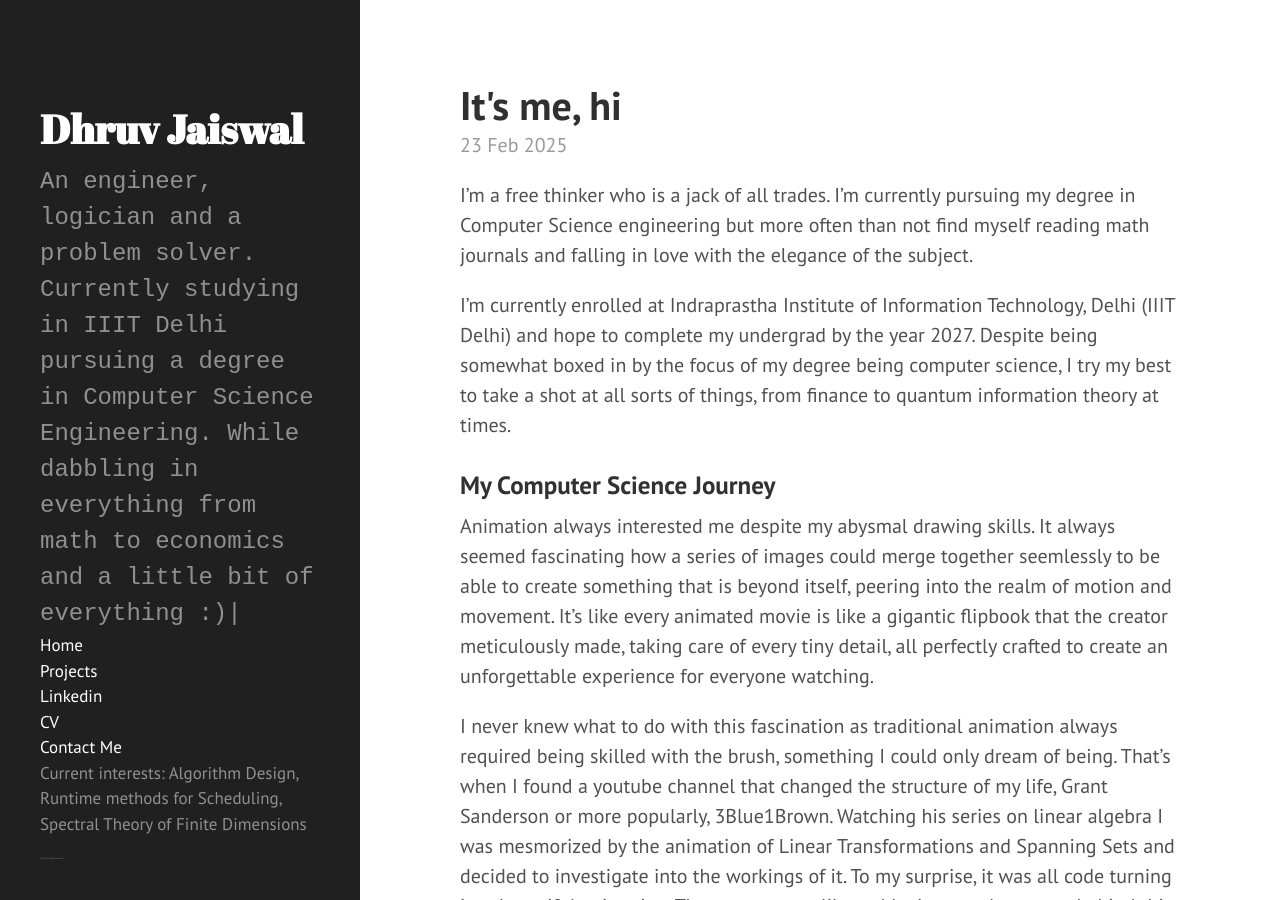
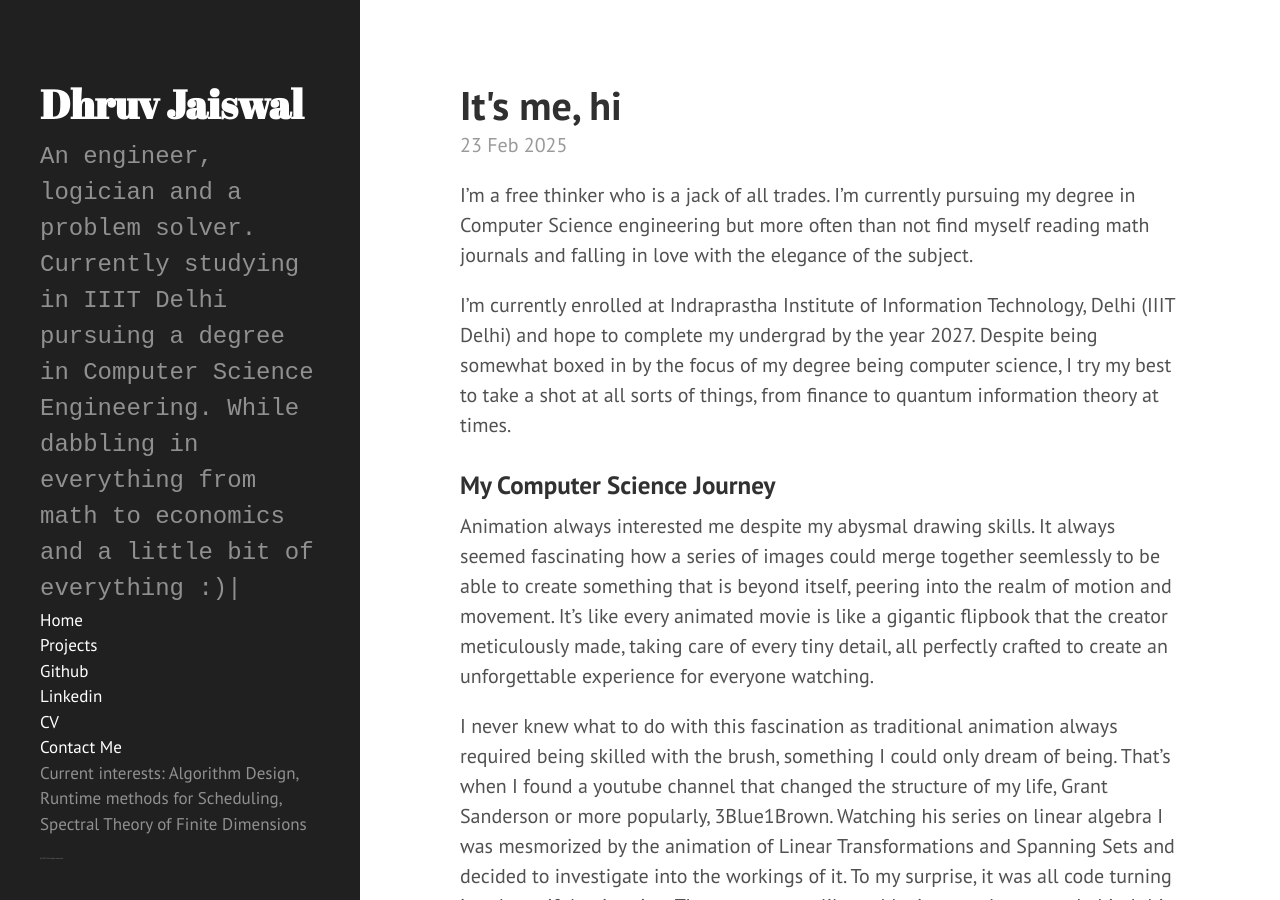
Before and after one commit to CobaltIII/CobaltIII.github.io, a Jekyll site: the page built from index.html, in a window 1280 px wide and 900 px high. Built offline with Jekyll 4.4.1, drawn with Linux system fonts in a browser that asks for light colours; Markdown is read by kramdown in place of the engine named in the settings; the list of posts is cut into pages by our own code.

Commit message:
Update sidebar.html

```diff
--- a/_includes/sidebar.html
+++ b/_includes/sidebar.html
@@ -27,6 +27,7 @@
         {% endif %}
       {% endfor %}
 
+      <a class="sidebar-nav-item" href="https://github.com/CobaltIII" target="_blank">Github</a>
       <a class="sidebar-nav-item" href="https://www.linkedin.com/in/dhruv-jaiswal-040458212/" target="_blank">Linkedin</a>
 
       <a class="sidebar-nav-item" href="{{ site.baseurl }}public/Dhruv_Jaiswal_CV.pdf" target="_blank">CV</a>
```
